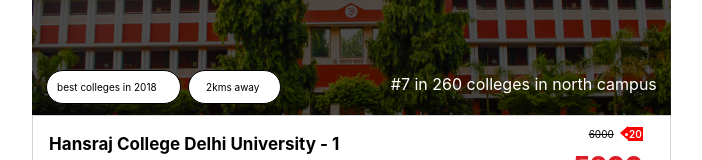
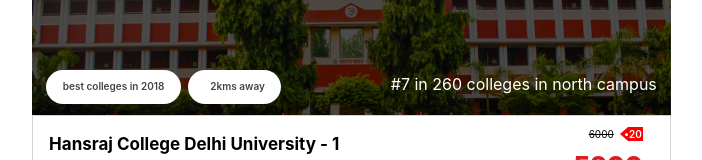
Before and after one commit to Abhijrt/collage-duniya, a React (Create React App) app: page / in a window 1280 px wide. Shown: the part 324-484 px from the top of the page, without its empty margins (20-722 px from the left). Built offline with nearby package versions, Linux system fonts and the light colour scheme; the HTML template or start-up script is replaced by a standard one.

Commit message:
change some style

```diff
--- a/src/assets/css/collagedetail.css
+++ b/src/assets/css/collagedetail.css
@@ -38,13 +38,14 @@
   width: 135px;
   font-size: 10px;
   padding: 10px;
-  border: 1px solid black;
   background-color: white;
-  color: black;
+  color: #444444;
   border-radius: 40px;
   position: absolute;
   bottom: 10.8px;
   left: 14.3px;
+  text-align: center;
+  font-weight: 600;
 }
 
 /* For Path Tag */
@@ -53,13 +54,14 @@
   width: 93px;
   font-size: 10px;
   padding: 10px 11px 11px 17px;
-  border: 1px solid black;
   background-color: white;
-  color: black;
+  color: #444444;
   border-radius: 40px;
   position: absolute;
   bottom: 10.8px;
   left: 156.3px;
+  text-align: center;
+  font-weight: 600;
 }
 
 /* For Ranking of the collage */
@@ -82,8 +84,6 @@
   text-align: center;
   color: white;
   font-weight: 700;
-
-  /* margin-top: 10px; */
 }
 
 /* for rating cut-off */
@@ -130,7 +130,7 @@
   border-top: 30px solid #68a7ff;
   position: absolute;
   right: 140px;
-  top: -17px;
+  top: -18px;
 }
 
 /* desing the bottom container */
@@ -258,7 +258,7 @@
   border-right: 8px solid red;
   position: absolute;
   right: 15px;
-  top: -1.5px;
+  top: -1px;
   color: white;
 }
 
```
